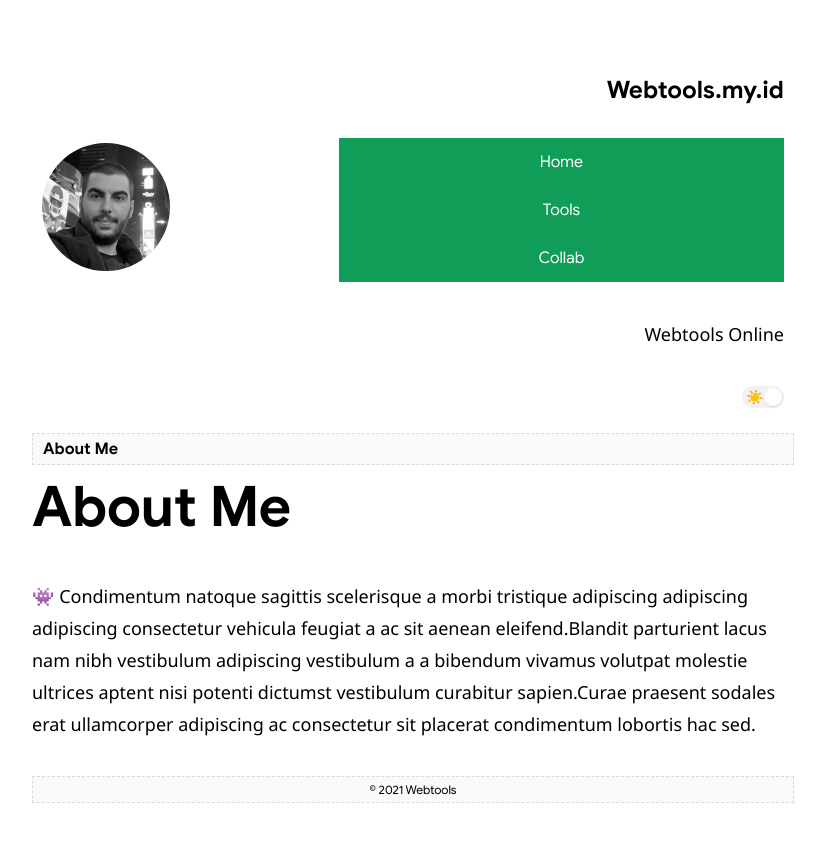
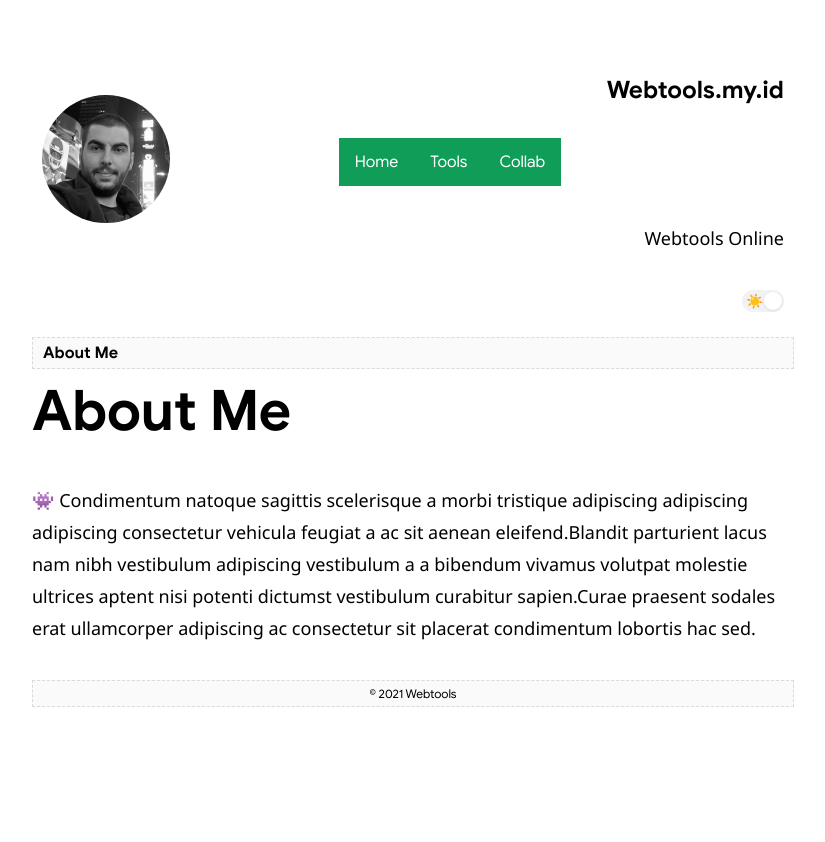
Before and after one commit to ham-zah/33870015, a Jekyll site: the page built from about.html, in a window 1280 px wide. Shown: the top 842 px of the page, without its empty margins (227-1052 px from the left). Built offline with Jekyll 4.4.1, drawn with Linux system fonts in a browser that asks for light colours.

Commit message:
Update style.css

```diff
--- a/assets/css/style.css
+++ b/assets/css/style.css
@@ -9,7 +9,7 @@
 }
 .nav1 li {
   background-color: #0f9d58;
-  /* float: left */
+  float: left
 }
 .nav1 li a {
   display: block;
```
